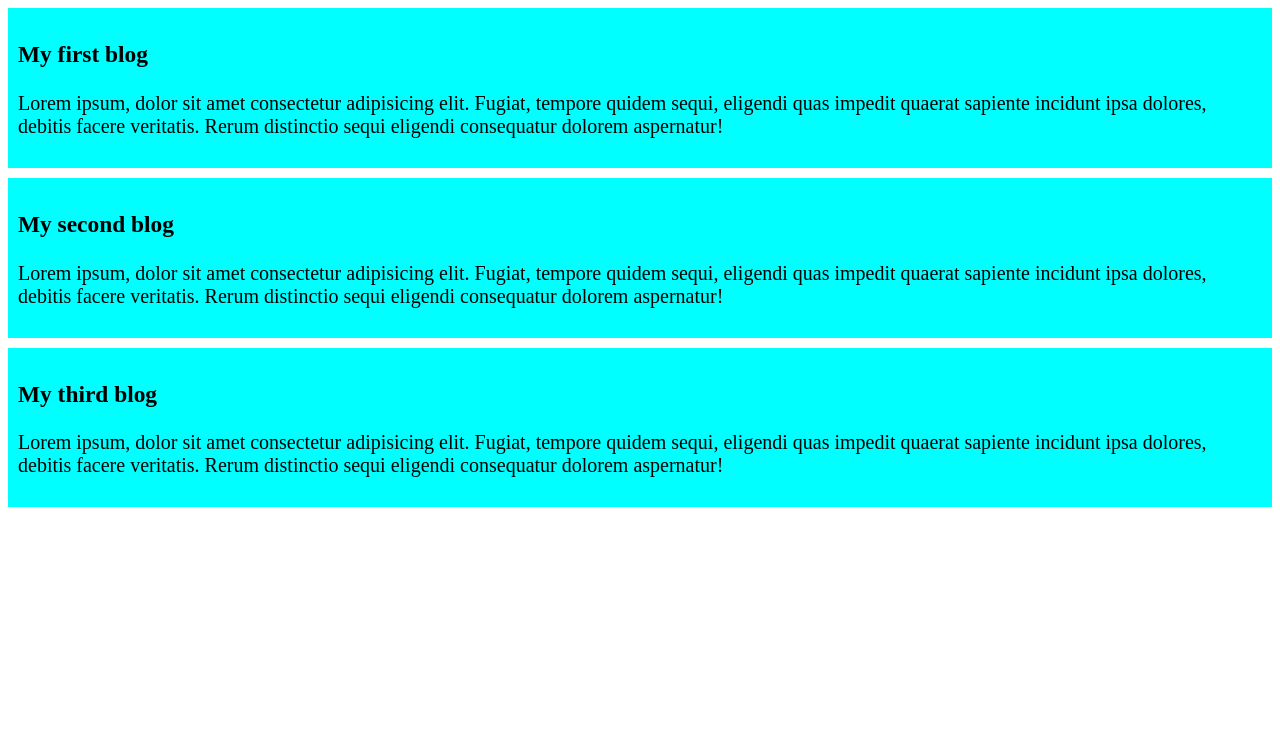
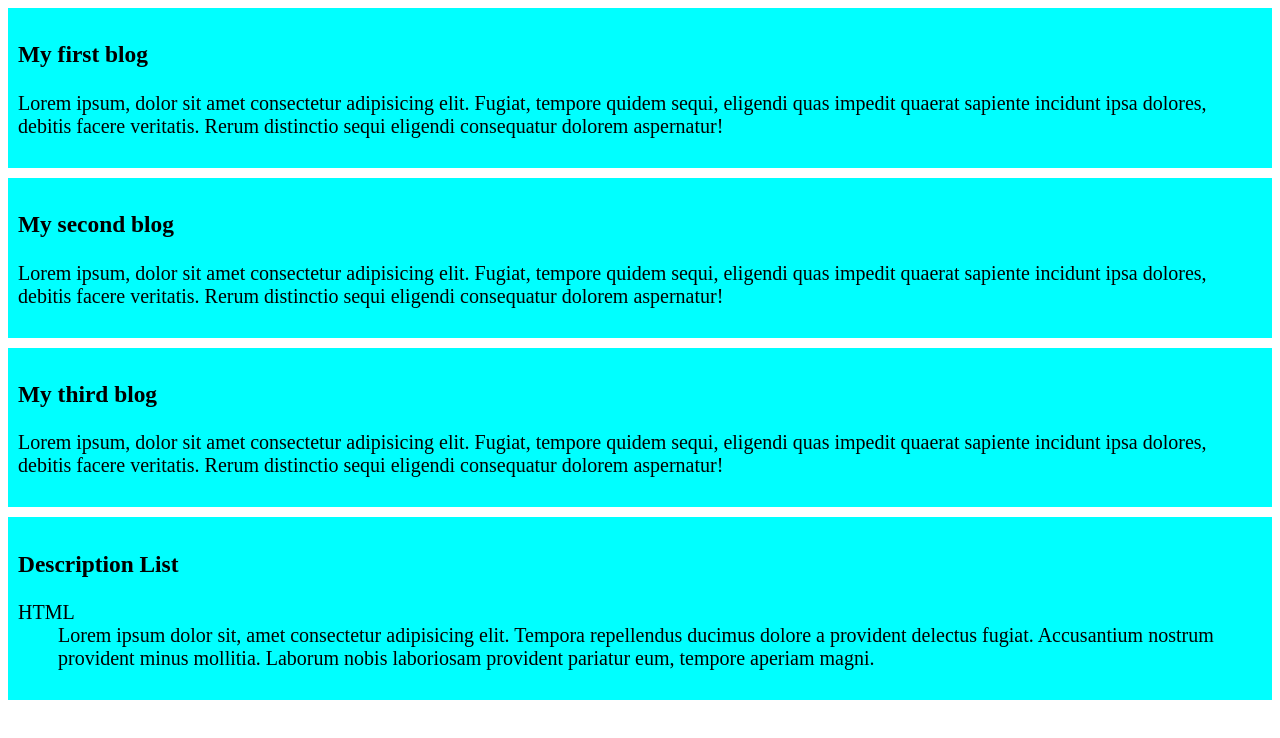
Before and after one commit to AbdurRahman121807/my-first-repo, a plain HTML site: page index.html in a window 1280 px wide. Drawn offline with Linux system fonts and the light colour scheme.

Commit message:
add list

```diff
--- a/index.html
+++ b/index.html
@@ -27,6 +27,16 @@
             quaerat sapiente incidunt ipsa dolores, debitis facere veritatis. Rerum distinctio sequi eligendi
             consequatur dolorem aspernatur!</p>
     </div>
+    <div>
+        <h3>Description List</h3>
+        <dl>
+            <dt>HTML</dt>
+            <dd>Lorem ipsum dolor sit, amet consectetur adipisicing elit. Tempora repellendus ducimus dolore a provident
+                delectus fugiat. Accusantium nostrum provident minus mollitia. Laborum nobis laboriosam provident
+                pariatur eum, tempore aperiam magni.</dd>
+        </dl>
+
+    </div>
 </body>
 
 </html>
```
